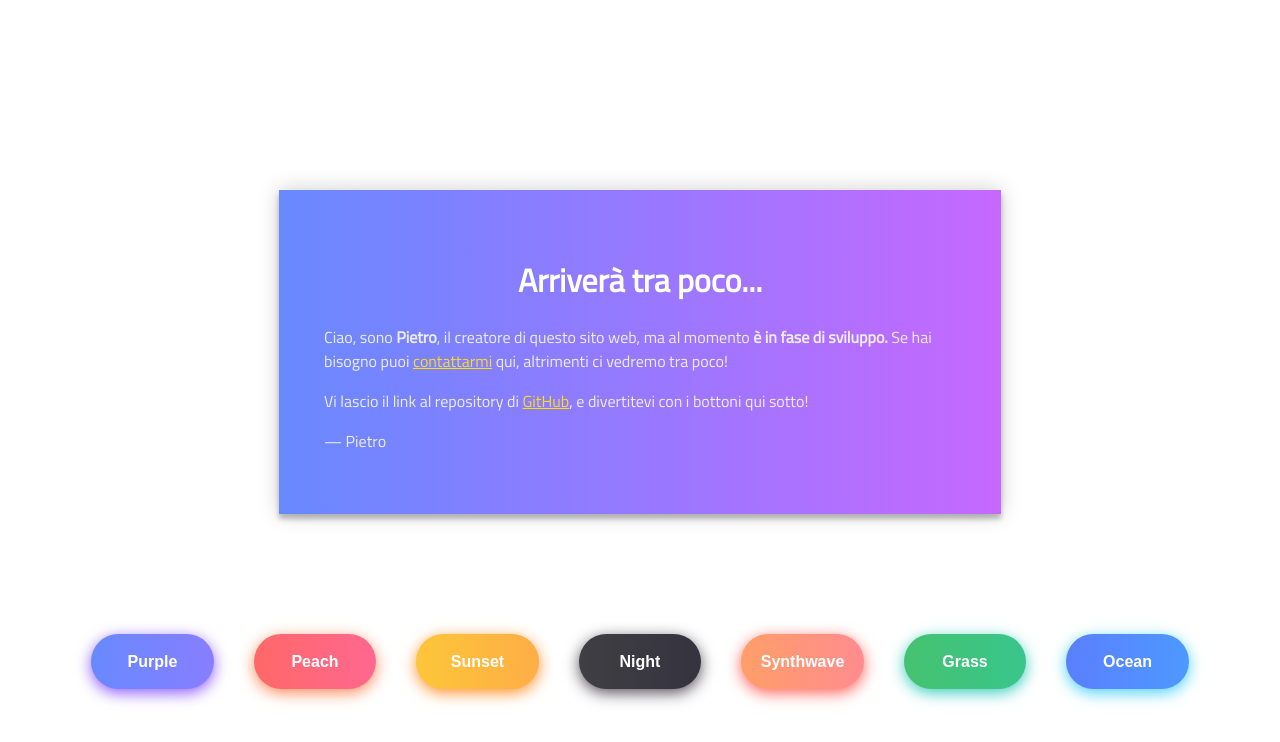
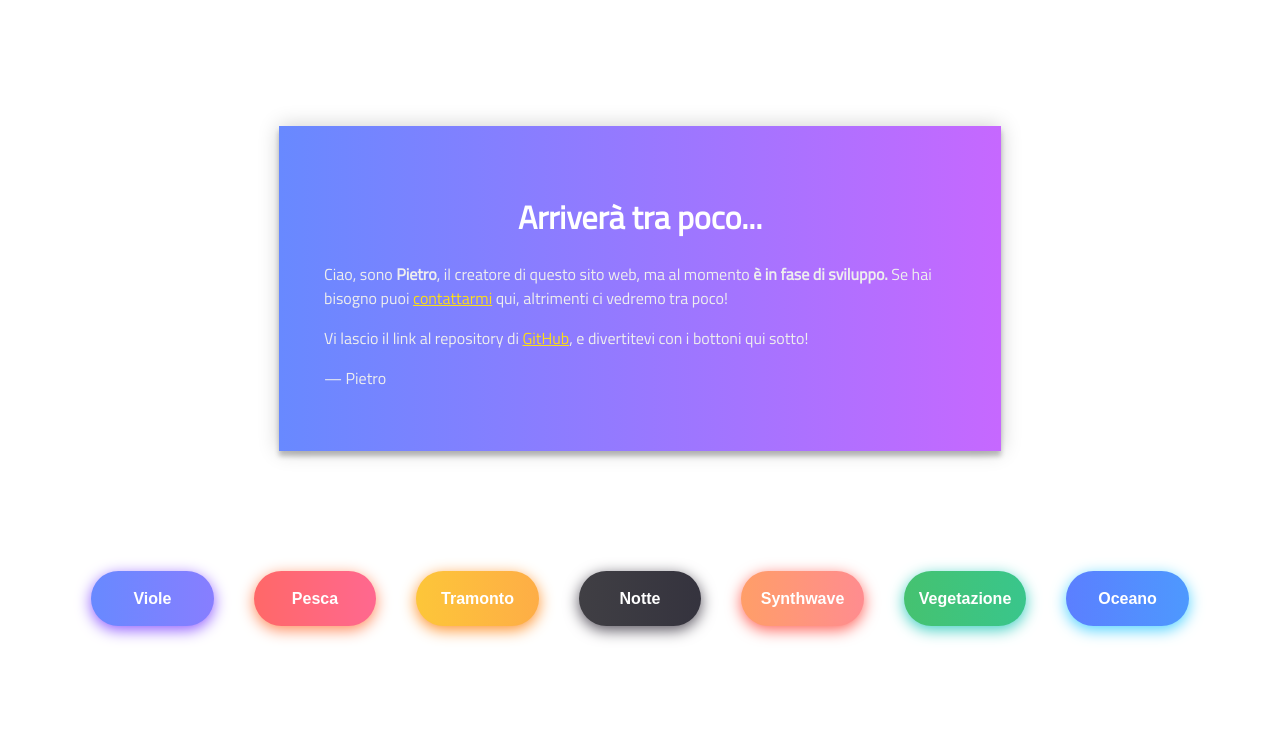
Before and after one commit to pietro2356/rocchionetworkrepo, an Angular app: page / in a window 1280 px wide. Shown: the top 742 px of the page. Built offline with nearby package versions, Linux system fonts and the light colour scheme.

Commit message:
Cambio nomenclaturabottoni

```diff
--- a/src/app/app.component.css
+++ b/src/app/app.component.css
@@ -33,7 +33,7 @@ body {
   margin: 0 auto 100px;
   padding: 45px;
   box-shadow: 0 0 20px 0 rgba(0, 0, 0, 0.2), 0 5px 5px rgba(0, 0, 0, 0.24);
-  margin-top: 15%;
+  margin-top: 10%;
 }
 
 /*
--- a/src/app/app.component.html
+++ b/src/app/app.component.html
@@ -8,11 +8,11 @@
   </div>
 </div>
 <div class="btn_content">
-  <button class="btn box Purple" (click)="changeColor('Purple')">Purple</button>
-  <button class="btn box Peach" (click)="changeColor('Peach')">Peach</button>
-  <button class="btn box Sunset" (click)="changeColor('Sunset')">Sunset</button>
-  <button class="btn box Night" (click)="changeColor('Night')">Night</button>
+  <button class="btn box Purple" (click)="changeColor('Purple')">Viole</button>
+  <button class="btn box Peach" (click)="changeColor('Peach')">Pesca</button>
+  <button class="btn box Sunset" (click)="changeColor('Sunset')">Tramonto</button>
+  <button class="btn box Night" (click)="changeColor('Night')">Notte</button>
   <button class="btn box Synthwave" (click)="changeColor('Synthwave')">Synthwave</button>
-  <button class="btn box Grass" (click)="changeColor('Grass')">Grass</button>
-  <button class="btn box Ocean" (click)="changeColor('Ocean')">Ocean</button>
+  <button class="btn box Grass" (click)="changeColor('Grass')">Vegetazione</button>
+  <button class="btn box Ocean" (click)="changeColor('Ocean')">Oceano</button>
 </div>
```
